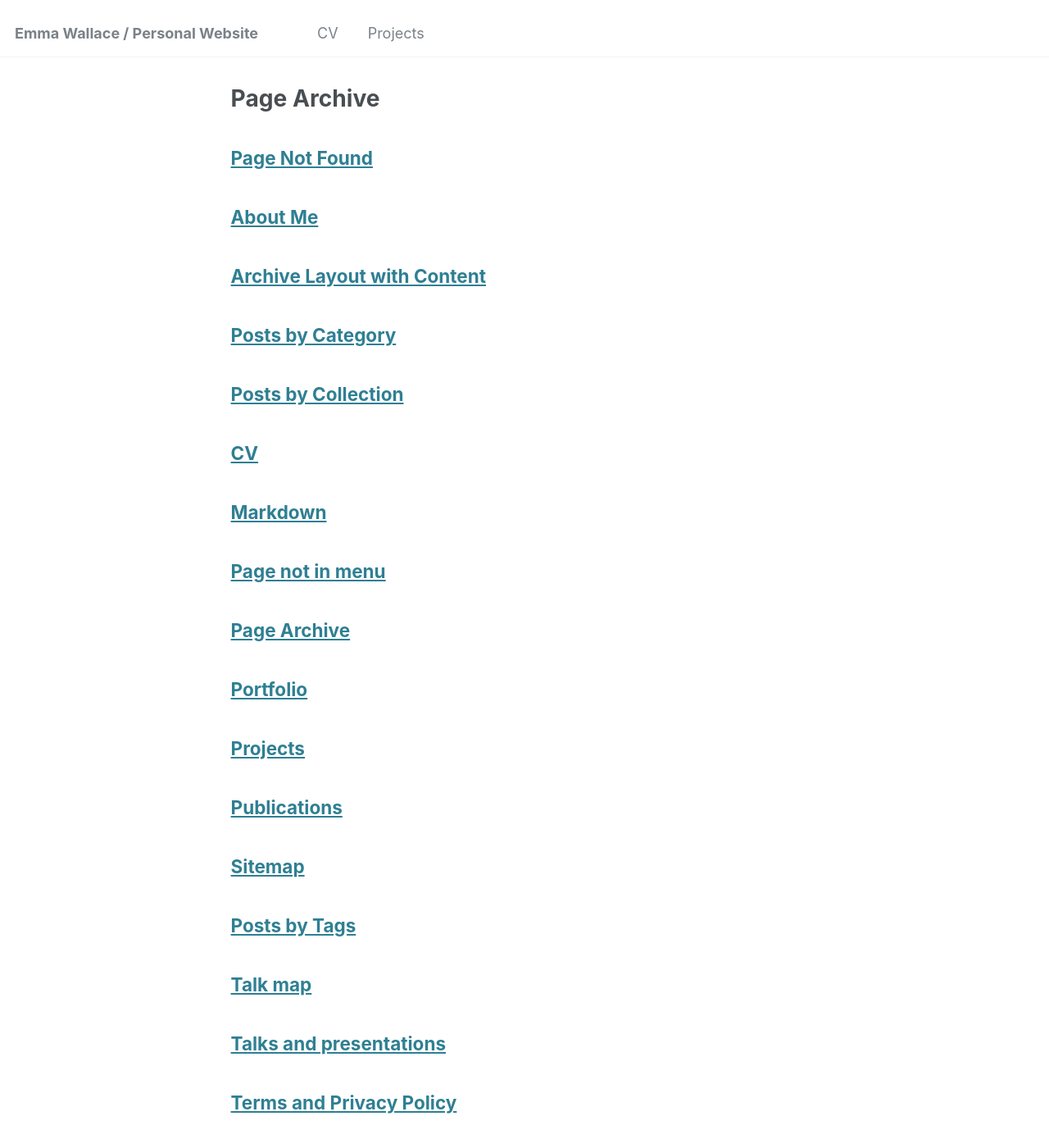
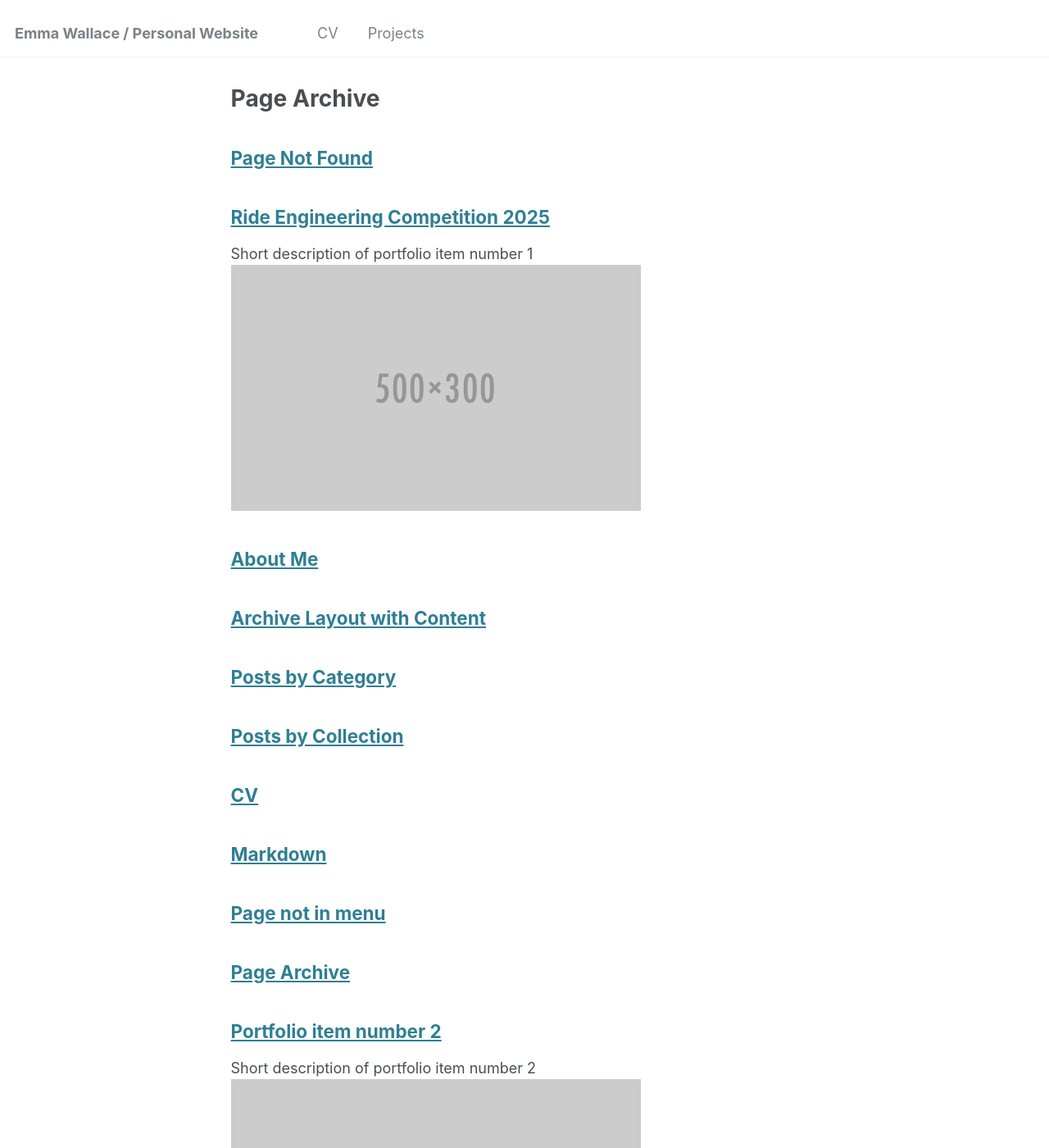
Before and after one commit to ewallace21/ewallace21.github.io, a Jekyll site: the page built from _pages/page-archive.html, in a window 1280 px wide and 1400 px high. Shown: the whole window at 82% size. Built offline with Jekyll 4.4.1, drawn with Linux system fonts in a browser that asks for light colours.

Commit message:
Update _config.yml

```diff
--- a/_config.yml
+++ b/_config.yml
@@ -107,6 +107,7 @@ analytics:
 include:
   - .htaccess
   - _pages
+  - _portfolio
   - files
 exclude:
   - "*.sublime-project"
```
